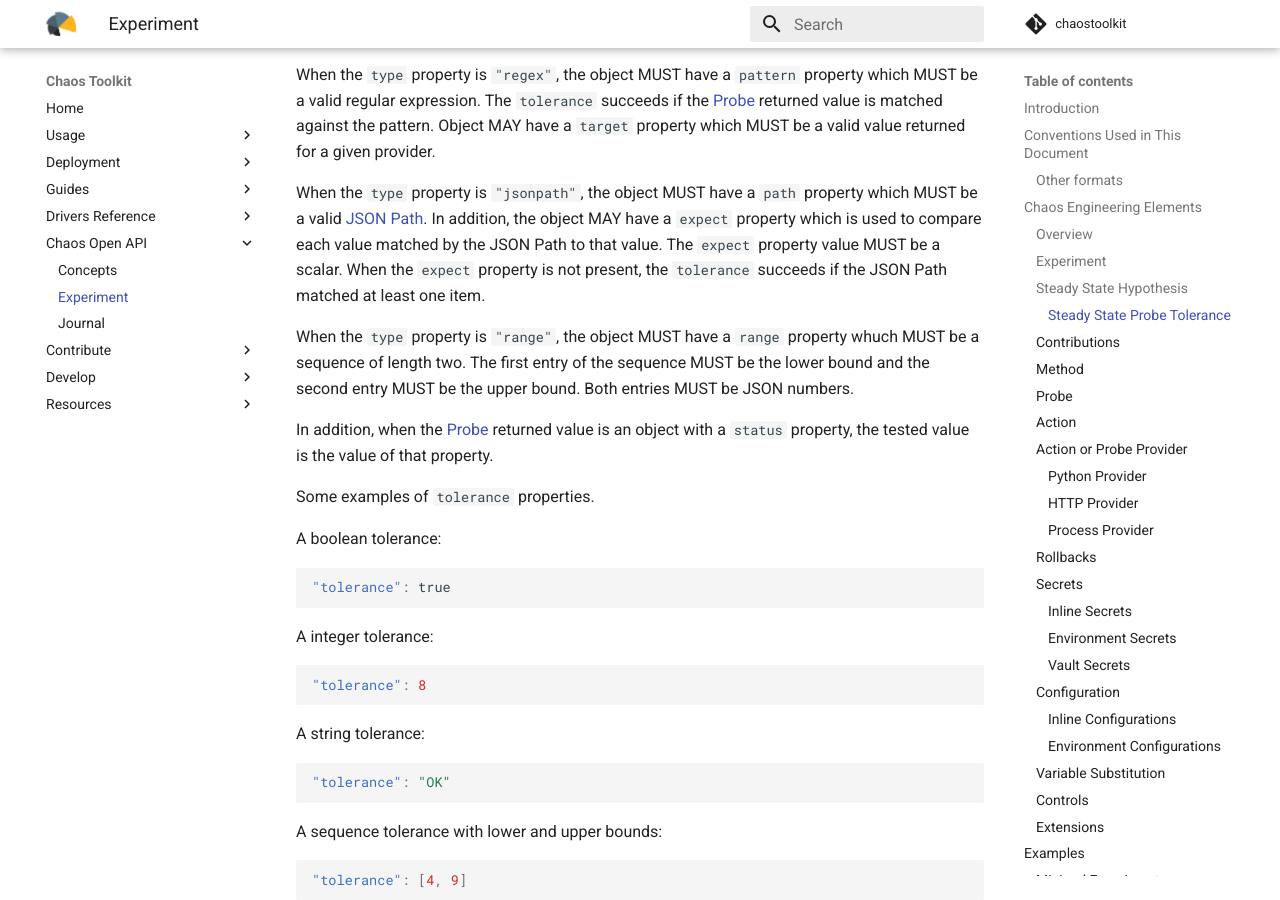
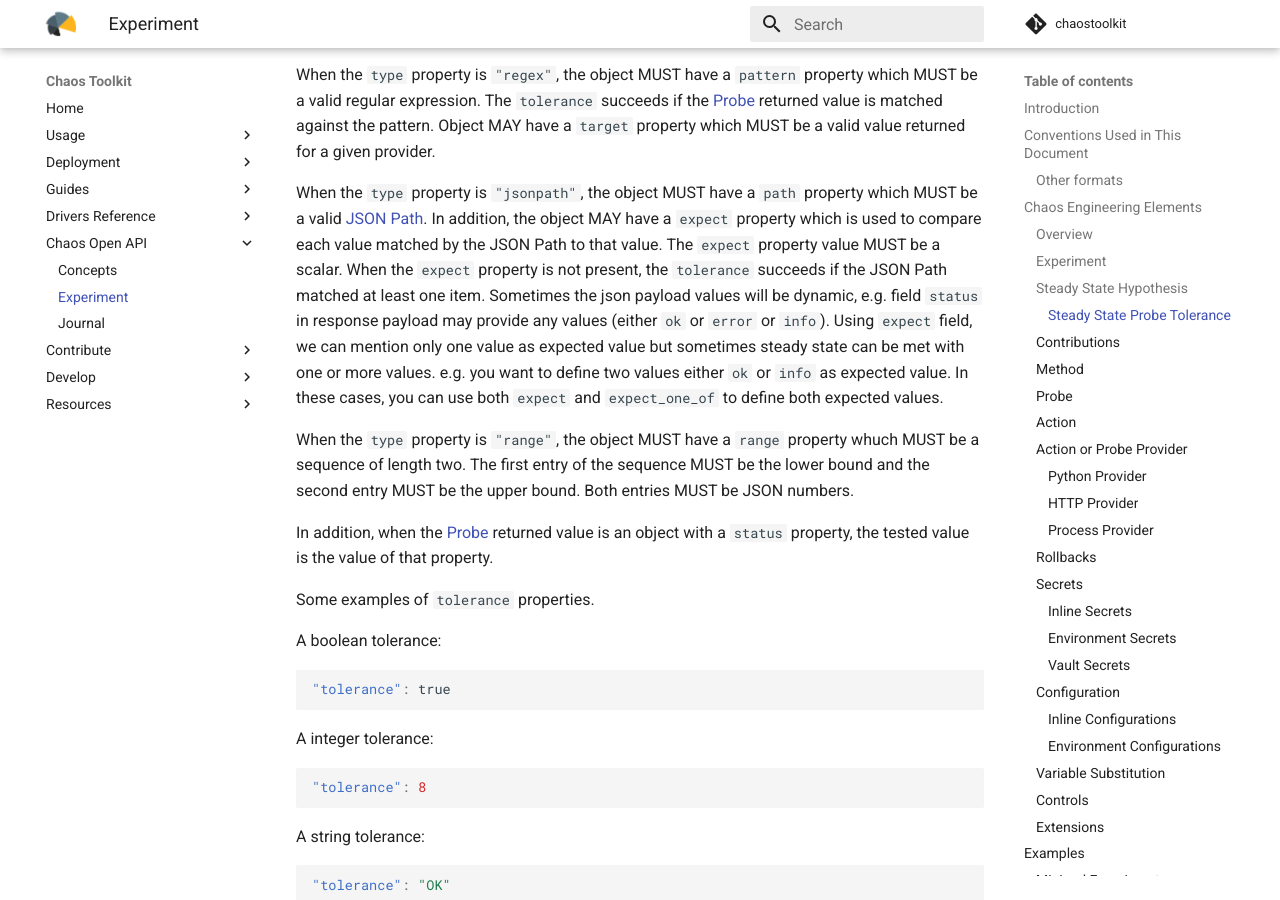
Before and after one commit to chaostoolkit/chaostoolkit-documentation, an MkDocs documentation site: the page built from sources/reference/api/experiment.md, in a window 1280 px wide and 900 px high, scrolled down 3723 px. Built offline with MkDocs 1.6.1 and Material for MkDocs 9.7.7, drawn with Linux system fonts in a browser that asks for light colours; comment, search, counter and statistics services are not loaded; some of the changed text lies outside the part shown.

Commit message:
add update for expect_one_of
Signed-off-by: saravanan palanisamy <saravanan30erd@gmail.com>

````diff
--- a/sources/reference/api/experiment.md
+++ b/sources/reference/api/experiment.md
@@ -199,7 +199,13 @@ property which MUST be a valid [JSON Path][jp]. In addition, the object MAY
 have a `expect` property which is used to compare each value matched by the JSON
 Path to that value. The `expect` property value MUST be a scalar. When the
 `expect` property is not present, the `tolerance` succeeds if the JSON Path
-matched at least one item.
+matched at least one item. Sometimes the json payload values will be dynamic,
+e.g. field `status` in response payload may provide any values (either `ok` or
+`error` or `info`). Using `expect` field, we can mention only one value as
+expected value but sometimes steady state can be met with one or more values.
+e.g. you want to define two values either `ok` or `info` as expected value.
+In these cases, you can use both `expect` and `expect_one_of` to define both
+expected values.
 
 When the `type` property is `"range"`, the object MUST have a `range`
 property whuch MUST be a sequence of length two. The first entry of the
@@ -290,6 +296,17 @@ A jsonpath tolerance with an expected value to match:
     "path": "foo[*].baz",
     "expect": 4
 }
+```
+
+A jsonpath tolerance with an one or two expected values to match:
+
+```json
+"tolerance": {
+    "type": "jsonpath",
+    "path": "$.foo[?(@.baz)].baz",
+    "expect": [["hello", "bonjour"]],
+    "expect_one_of": [["hello", "joe"]]
+  }
 ```
 
 Two range tolerances:
````
